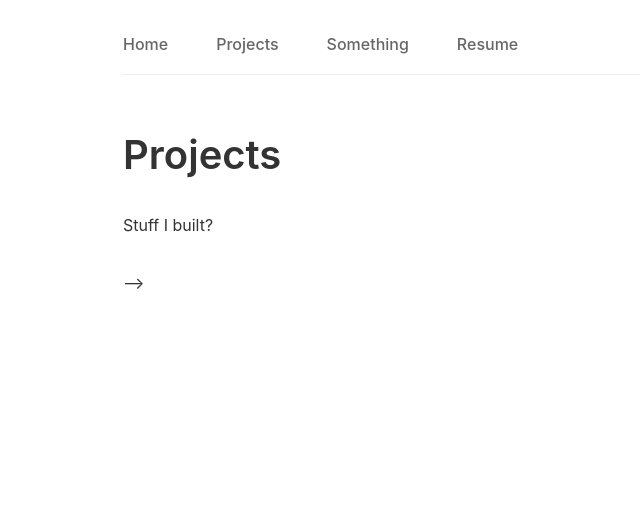
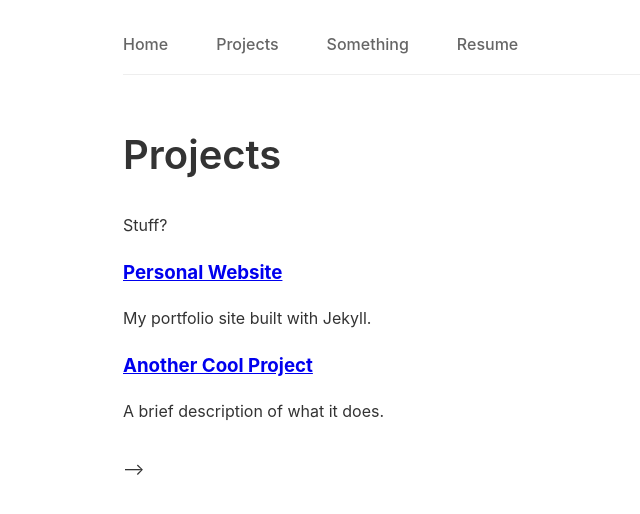
Before and after one commit to papyane/papyane.github.io, a Jekyll site: the page built from projects.md, in a window 1280 px wide. Shown: the top 514 px of the page, without its empty margins (117-757 px from the left). Built offline with Jekyll 4.4.1, drawn with Linux system fonts in a browser that asks for light colours.

Commit message:
added projects?

```diff
--- /dev/null
+++ b/_data/projects.yml
@@ -0,0 +1,7 @@
+- title: Personal Website
+  description: My portfolio site built with Jekyll.
+  link: https://github.com/papyane/papyane.github.io
+
+- title: Another Cool Project
+  description: A brief description of what it does.
+  link: https://github.com/papyane/other-project
--- a/projects.md
+++ b/projects.md
@@ -6,4 +6,13 @@ permalink: /projects/
 
 # Projects
 
-Stuff I built?
+Stuff?
+
+<div class="project-list">
+  {% for project in site.data.projects %}
+    <div class="project-item">
+      <h3><a href="{{ project.link }}">{{ project.title }}</a></h3>
+      <p>{{ project.description }}</p>
+    </div>
+  {% endfor %}
+</div>
```
